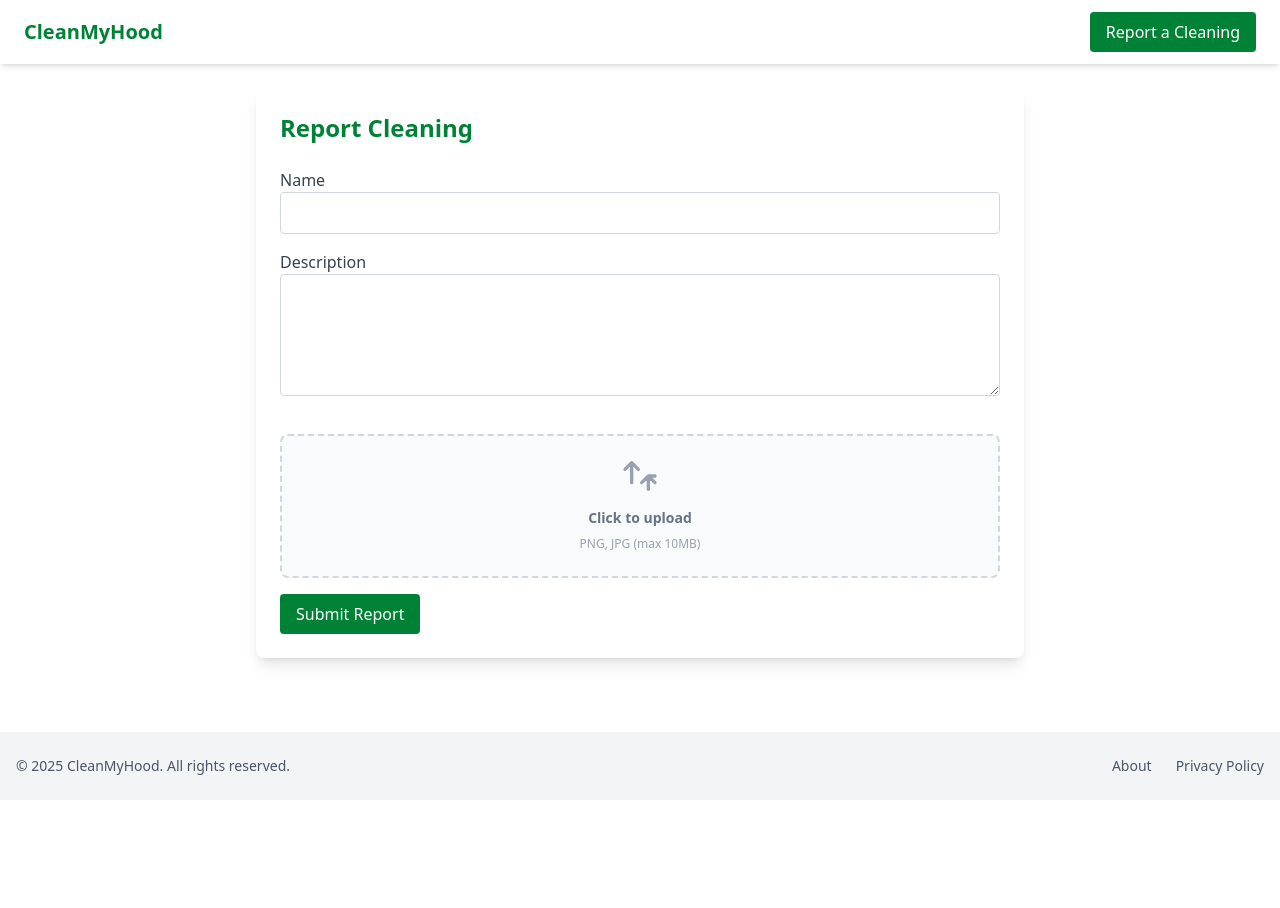
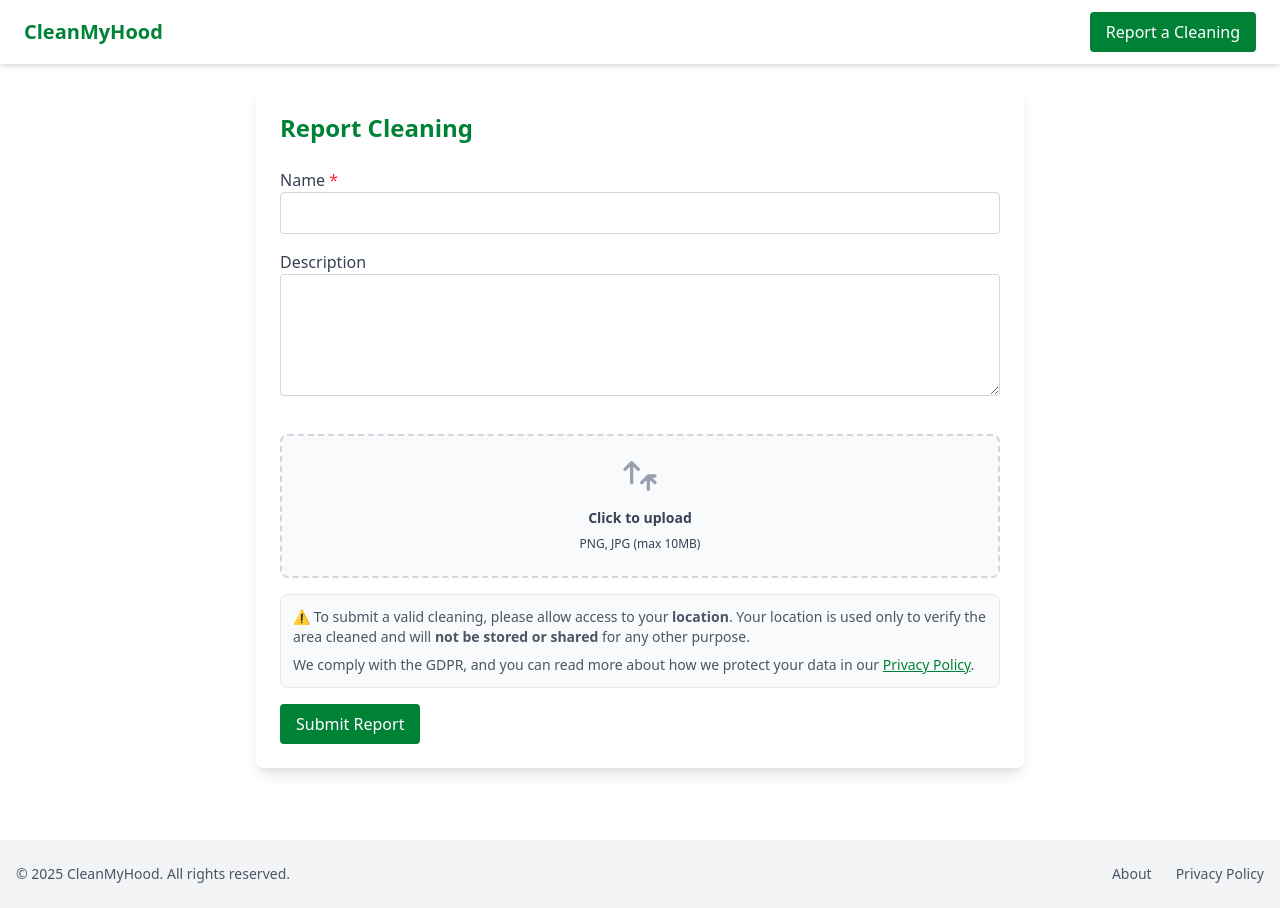
Before and after one commit to KonstantinosKatsis/cleanmyhood, a React (Vite) app in the folder fronthood/: page /privacy-policy in a window 1280 px wide. Both pictures are taken after a click on the button "Report a Cleaning". Before the commit the page ends 800 px from the top, so only its background shows below. Built offline with nearby package versions, Linux system fonts and the light colour scheme; no server answers.

Commit message:
CMH-20 Optimize images

```diff
--- a/fronthood/index.html
+++ b/fronthood/index.html
@@ -2,14 +2,6 @@
 <html lang="en">
     <head>
         <meta charset="UTF-8" />
-        <link rel="icon" type="image/png" href="/thumbnail.png" />
-        <meta name="viewport" content="width=device-width, initial-scale=1.0" />
-        <meta
-            name="description"
-            content="A web application that helps you clean and organize your digital space.Volunteer your time to help clean up neighborhoods in your area."
-        />
-        <title>CleanMyHood</title>
-        <link rel="canonical" href="https://cleanmyhood.gr" />
         <link
             rel="icon"
             type="image/x-icon"
@@ -20,6 +12,13 @@
             type="image/x-icon"
             href="https://cleanmyhood.gr/favicon.ico"
         />
+        <meta name="viewport" content="width=device-width, initial-scale=1.0" />
+        <meta
+            name="description"
+            content="A web application that helps you clean and organize your digital space.Volunteer your time to help clean up neighborhoods in your area."
+        />
+        <title>CleanMyHood</title>
+        <link rel="canonical" href="https://cleanmyhood.gr" />
         <link rel="preconnect" href="https://api.cleanmyhood.gr" crossorigin />
         <link rel="preconnect" href="https://a.tile.openstreetmap.org" />
         <link rel="preconnect" href="https://b.tile.openstreetmap.org" />
--- a/fronthood/src/components/ImageUploader.jsx
+++ b/fronthood/src/components/ImageUploader.jsx
@@ -16,13 +16,14 @@ export function ImageUploader({ handleFileChange }) {
                         d="M7 16V4m0 0L3 8m4-4l4 4M21 12h-4m0 0v8m0-8l-4 4m4-4l4 4"
                     ></path>
                 </svg>
-                <p className="mb-2 text-sm text-gray-500">
+                <p className="mb-2 text-sm text-gray-700">
                     <span className="font-semibold">Click to upload</span>
                 </p>
-                <p className="text-xs text-gray-400">PNG, JPG (max 10MB)</p>
+                <p className="text-xs text-gray-700">PNG, JPG (max 10MB)</p>
             </div>
 
             <input
+                id="file-upload"
                 type="file"
                 accept="image/*"
                 onChange={handleFileChange}
--- /dev/null
+++ b/fronthood/src/components/PrivacyPolicy.jsx
@@ -0,0 +1,25 @@
+export function PrivacyPolicy() {
+    return (
+        <div className="text-sm text-gray-600 bg-gray-50 p-3 rounded-lg border border-gray-200">
+            <p className="mb-2">
+                ⚠️ To submit a valid cleaning, please allow access to your
+                <strong> location</strong>. Your location is used only to verify
+                the area cleaned and will{" "}
+                <strong>not be stored or shared</strong> for any other purpose.
+            </p>
+            <p>
+                We comply with the GDPR, and you can read more about how we
+                protect your data in our{" "}
+                <a
+                    href="https://cleanmyhood.gr/privacy-policy"
+                    target="_blank"
+                    rel="noopener noreferrer"
+                    className="text-green-700 underline hover:text-green-900"
+                >
+                    Privacy Policy
+                </a>
+                .
+            </p>
+        </div>
+    );
+}
--- a/fronthood/src/components/UploadImage.jsx
+++ b/fronthood/src/components/UploadImage.jsx
@@ -2,7 +2,7 @@ import { useState, useRef, useEffect } from "react";
 import { uploadCleanedImage } from "../services/HoodService";
 import { useGeoLocation } from "../hooks/useGeoLocation";
 import { isLattitudeAndLongitudeEmpty } from "../utils/LocationHelper";
-import { PopupMessage, ImageUploader } from ".";
+import { PopupMessage, ImageUploader, PrivacyPolicy } from ".";
 
 export function UploadImage({ hoodUuid }) {
     const [selectedFile, setSelectedFile] = useState(null);
@@ -112,6 +112,7 @@ export function UploadImage({ hoodUuid }) {
                     </div>
                 </div>
             )}
+            <PrivacyPolicy />
             <button
                 onClick={handleUpload}
                 disabled={uploading}
--- a/fronthood/src/components/index.jsx
+++ b/fronthood/src/components/index.jsx
@@ -13,3 +13,4 @@ export { PopupMessage } from "./PopupMessage";
 export { ImageUploader } from "./ImageUploader";
 export { CleanedHood } from "./CleanedHood";
 export { SharePopup } from "./SharePopup";
+export { PrivacyPolicy } from "./PrivacyPolicy";
--- a/fronthood/src/pages/ReportCleaning.jsx
+++ b/fronthood/src/pages/ReportCleaning.jsx
@@ -1,5 +1,11 @@
 import { useState } from "react";
-import { Layout, PopupMessage, ImageUploader, Loader } from "../components";
+import {
+    Layout,
+    PopupMessage,
+    ImageUploader,
+    Loader,
+    PrivacyPolicy,
+} from "../components";
 import { useGeoLocation } from "../hooks/useGeoLocation";
 import { isLattitudeAndLongitudeEmpty } from "../utils/LocationHelper";
 import { storeHoods } from "../services/HoodService";
@@ -73,8 +79,12 @@ export function ReportCleaning() {
                 </h2>
                 <form className="flex flex-col gap-4" onSubmit={handleSubmit}>
                     <div>
-                        <label className="text-gray-700 mb-1">Name</label>
+                        <label htmlFor="name" className="text-gray-700 mb-1">
+                            Name
+                        </label>
+                        <span className="px-1 text-red-500">*</span>
                         <input
+                            id="name"
                             type="text"
                             name="name"
                             required
@@ -82,19 +92,22 @@ export function ReportCleaning() {
                         />
                     </div>
                     <div>
-                        <label className="text-gray-700 mb-1">
+                        <label
+                            htmlFor="description"
+                            className="text-gray-700 mb-1"
+                        >
                             Description
                         </label>
                         <textarea
+                            id="description"
                             name="description"
-                            required
                             className="w-full border border-gray-300 rounded focus:outline-none focus:ring-2 focus:ring-green-500"
                             rows="5"
                         ></textarea>
                     </div>
                     <div>
-                        <input type="hidden" name="latitude" />
-                        <input type="hidden" name="longitude" />
+                        <input type="hidden" name="latitude" id="latitude" />
+                        <input type="hidden" name="longitude" id="longitude" />
                     </div>
                     {preview && (
                         <div className="mb-4">
@@ -107,11 +120,13 @@ export function ReportCleaning() {
                         </div>
                     )}
                     <ImageUploader handleFileChange={handleFileChange} />
+                    <PrivacyPolicy />
                     <div>
                         <input
                             type="submit"
                             value="Submit Report"
                             className="bg-green-700 text-white px-4 py-2 rounded hover:bg-green-800 cursor-pointer"
+                            id="submit"
                         />
                     </div>
                 </form>
```
Also changed, not shown: 2 other files (tests, documents, lock files or other folders).
